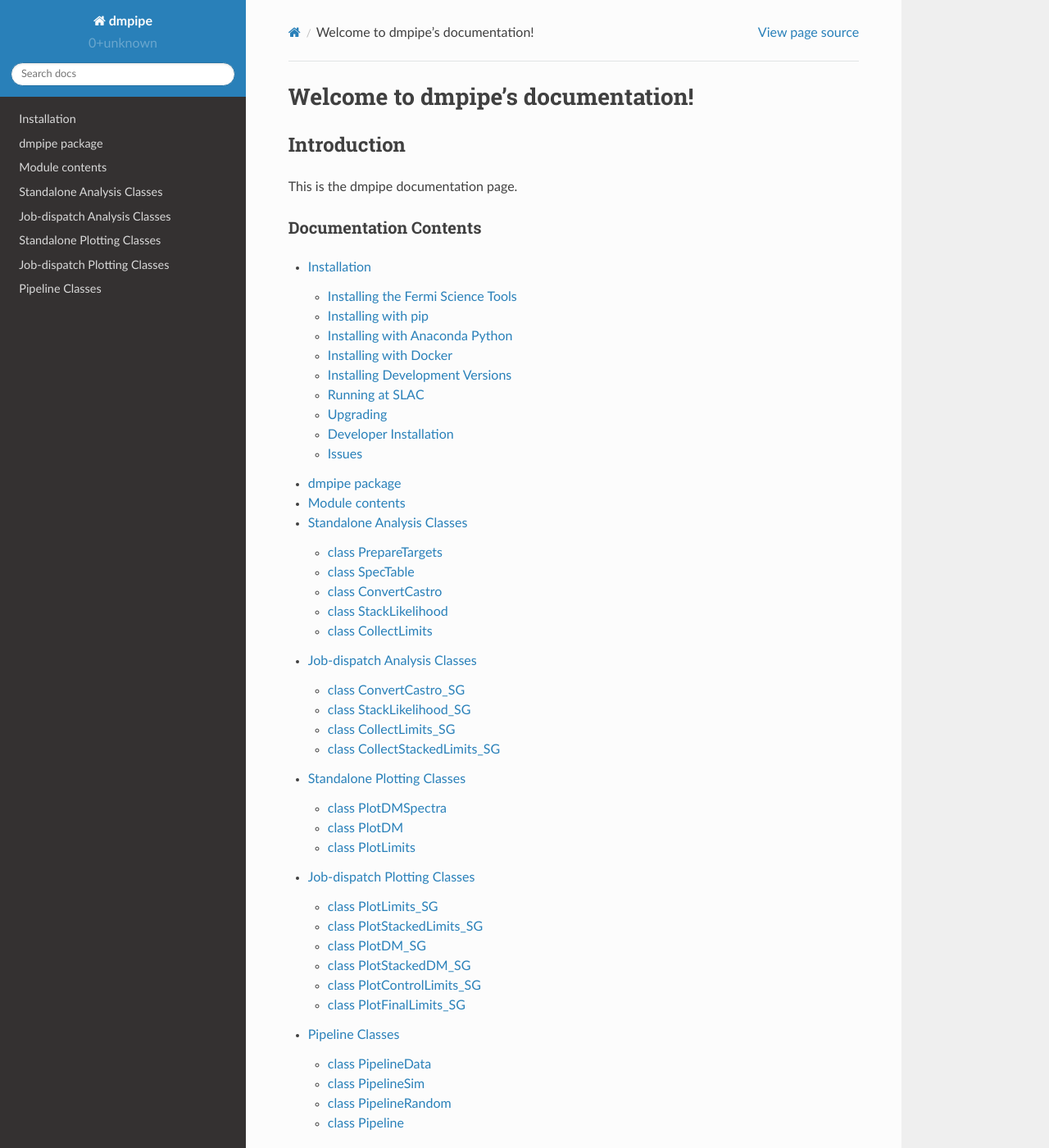
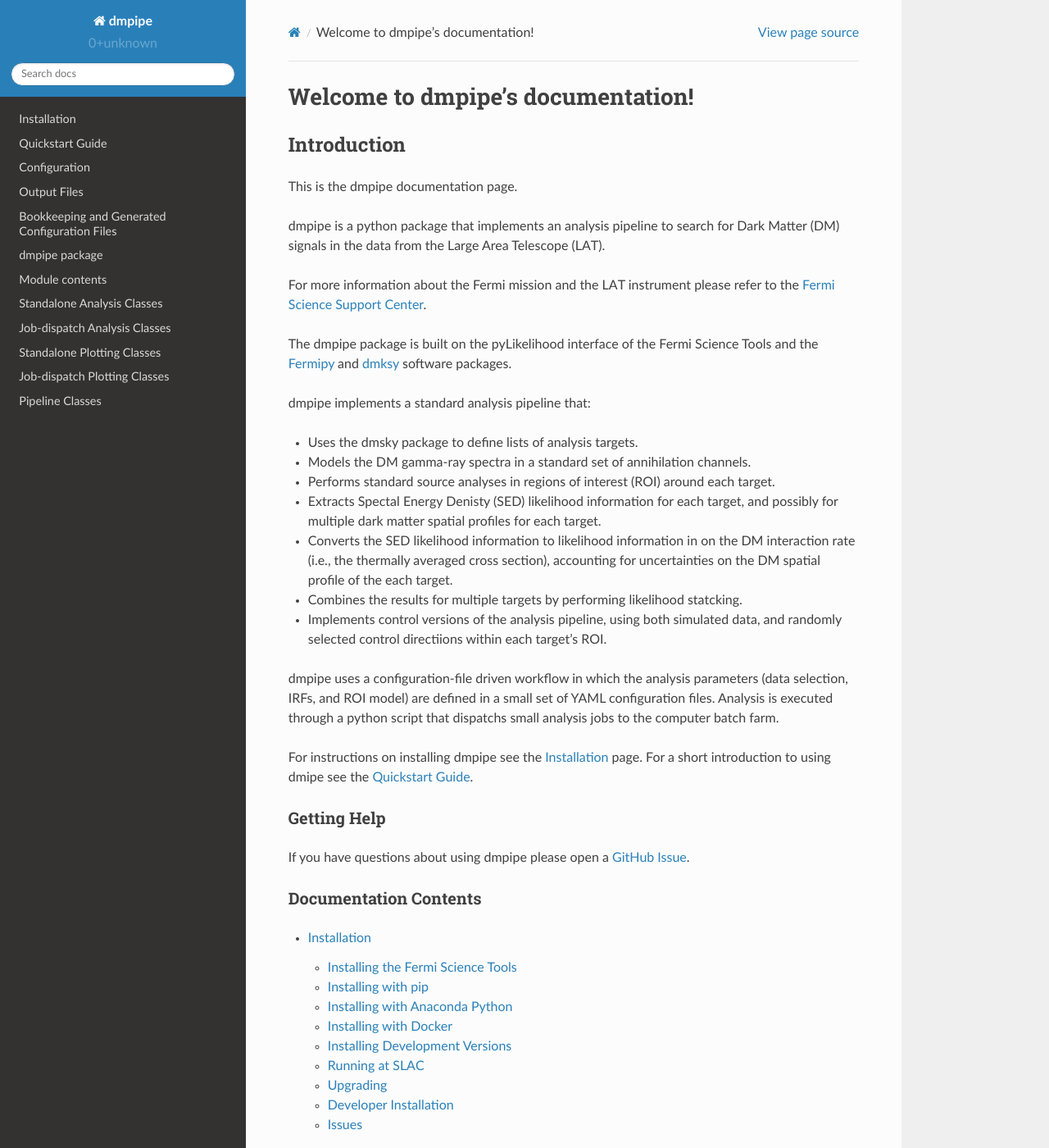
Before and after one commit to fermiPy/dmpipe, a Sphinx documentation site: the page built from docs/index.rst, in a window 1280 px wide and 1400 px high. Shown: the whole window at 82% size. Built offline with Sphinx 7.4.7 and the Read the Docs theme 2.0.0, drawn with Linux system fonts in a browser that asks for light colours; some of the changed text lies outside the part shown.

Commit message:
Updating docs

```diff
--- /dev/null
+++ b/docs/config.rst
@@ -0,0 +1,205 @@
+.. _config:
+
+Configuration
+=============
+
+This page describes the configuration management scheme used within
+the dmpipe package and documents the configuration parameters
+that can be set in the configuration file.
+
+
+##################################
+Class Configuration
+##################################
+
+Analysis classes in the dmpipe package all inherit from the `fermipy.jobs.Link`
+class, which allow user to invoke the class either interactively within python
+or from the unix command line.
+
+From the command line
+
+.. code-block:: bash
+
+   $ dmpipe-plot-dm --infile dSphs/segue_1/dmlike_ack2016_point_none.fits --chan bb --outfile dSphs/segue_1/dmlike_ack2016_point_none_bb.fits
+
+
+From python there are a number of ways to do it, we recommend this:
+
+.. code-block:: python
+
+   from dmipe.dm_plotting import PlotDM
+   link = PlotDM()
+   link.update_args(dict(infile='dSphs/segue_1/dmlike_ack2016_point_none.fits',
+                                     chan='bb', outfile='dSphs/segue_1/dmlike_ack2016_point_none_bb.fits'))
+   link.run()
+
+
+
+##################################
+Configuration File
+##################################
+
+dmpipe uses `YAML <http://yaml.org/>`_ files to read and write its
+configuration in a persistent format.  The configuration file has a
+hierarchical structure that groups parameters into dictionaries that
+are keyed to a section name (*data*, *binning*, etc.).
+
+.. code-block:: yaml
+   :caption: Sample Configuration
+
+   ttype: dSphs
+   rosters : ['test']
+   jpriors : ['none', 'lgauss']
+   spatial_models: ['point']
+   alias_dict : 'config/aliases_dSphs.yaml'
+
+   sim_defaults:
+       seed : 0
+       nsims : 20
+       profile : ack2016
+
+   sims:
+       'null' : {}
+       '100GeV_bb_1e25' : {}
+       '100GeV_bb_1e26' : {}
+
+   random: {}
+
+   plot_channels = ['bb', 'tautau']
+
+   data_plotting:
+       plot-castro : {}
+       plot-dm : {}
+       plot-limits : {}
+       plot-stacked-dm : {}
+       plot-stacked-limits : {}
+
+   sim_plotting:
+       plot-stacked-dm : {}
+       plot-stacked-limits : {}
+       plot-control-limits : {}
+
+   rand_plotting:
+       plot-stacked-dm : {}
+       plot-stacked-limits : {}
+
+
+
+.. _config_top:
+
+Top level configuration
+-----------------------
+
+Options at the top level apply to all parts of the analysis pipeline
+
+.. code-block:: yaml
+   :caption: Sample *top level* Configuration
+
+     # Top level
+     ttype : 'dSphs'
+     rosters : ['test']
+     jpriors : ['none', 'lgauss']
+     spatial_models: ['point']
+     alias_dict : 'config/aliases_dSphs.yaml'
+
+* ttype: str
+  Target tpye.  This is used for bookkeeping mainly, to give the naem of the top-level directory, and to
+  call out specfic configuration files.
+
+* rosters: list
+  List of `dmsky` rosters to analyze.   Each roster represents a self-consistent set of targets and DM models for each target.
+
+* jpriors : list
+  List of types of J-factor prior to use.
+
+* spatial_models: : list
+  List of types of spatial model to use when fitting the DM.  Options are
+  * point : A point source
+  * map: A spatial map (in a FITS file)
+  * radial: A radial profile (in at text file) and central direction
+
+* alias_dict : Filename [Optional]
+  Path to a file that give short names for the DM model to use with each target.
+
+.. note::
+  If multiple rosters include the same target and DM model, that target will only be analyzed once,
+  and those results will be re-used when combining each roster.
+
+
+
+.. _config_sims:
+
+Simulation configuration
+------------------------
+
+The *sim_defaults*, *sims* and *random* sections can be used to define
+analysis configurations for control studies with simulations and
+random sky directions.
+
+.. code-block:: yaml
+   :caption: Sample *simulation* Configuration
+
+   sim_defaults:
+       seed : 0
+       nsims : 20
+       profile : ack2016
+
+   sims:
+       'null' : {}
+       '100GeV_bb_1e25' : {}
+       '100GeV_bb_1e26' : {}
+
+   random: {}
+
+
+* sim_defaults : dict
+  This is a dictionary of the parameters to use for simulations.
+  This can be overridden for specific type of simulation.
+
+  * seed : int
+     Random number seed to use for the first simulation
+
+  * nsims : int
+     Number of simulations
+
+  * profile : str
+     Name of the DM spatial profile to use for simulations.  This must match a profile defined in the roster for each target.
+     The 'alias_dict' file can be used to remap longer profile names, or to define a common name for all the profiles in a roster.
+
+
+* sims : dict
+  This is a dictionary of the simulation scenarious to consider, and
+  of any option overrides for some of those scenarios.
+
+  Each defined simulation needs a 'config/sim_{sim_name}.yaml' to define the injected source to use for that simulation.
+
+* random: dict
+  This is a dictionary of the options to use for random sky direction control studies.
+
+
+_config_plotting
+
+Plotting configuration
+----------------------
+
+.. code-block:: yaml
+   :caption: Sample *plotting* Configuration
+
+
+   plot_channels = ['bb', 'tautau']
+
+   data_plotting:
+       plot-castro : {}
+       plot-dm : {}
+       plot-limits : {}
+       plot-stacked-dm : {}
+       plot-stacked-limits : {}
+
+   sim_plotting:
+       plot-stacked-dm : {}
+       plot-stacked-limits : {}
+       plot-control-limits : {}
+
+   rand_plotting:
+       plot-stacked-dm : {}
+       plot-stacked-limits : {}
--- a/docs/dmpipe.rst
+++ b/docs/dmpipe.rst
@@ -16,18 +16,11 @@
 Standalone Analysis Classes
 ===========================
 
-
-class PrepareTargets
---------------------
-
 .. autoclass:: PrepareTargets
     :members:
     :undoc-members:
     :show-inheritance:
 
-
-class SpecTable
----------------
 
 .. autoclass:: SpecTable
     :members:
@@ -35,26 +28,17 @@
     :show-inheritance:
 
 
-class ConvertCastro
--------------------
-
 .. autoclass:: ConvertCastro
     :members:
     :undoc-members:
     :show-inheritance:
 
 
-class StackLikelihood
----------------------
-
 .. autoclass:: StackLikelihood
     :members:
     :undoc-members:
     :show-inheritance:
 
-
-class CollectLimits
--------------------
 
 .. autoclass:: CollectLimits
     :members:
@@ -66,8 +50,6 @@
 Job-dispatch Analysis Classes
 =============================
 
-class ConvertCastro_SG
-----------------------
 
 .. autoclass:: ConvertCastro_SG
     :members:
@@ -75,26 +57,17 @@
     :show-inheritance:
 
 
-class StackLikelihood_SG
-------------------------
-
 .. autoclass:: StackLikelihood_SG
     :members:
     :undoc-members:
     :show-inheritance:
 
 
-class CollectLimits_SG
-----------------------
-
 .. autoclass:: CollectLimits_SG
     :members:
     :undoc-members:
     :show-inheritance:
 
-
-class CollectStackedLimits_SG
------------------------------
 
 .. autoclass:: CollectStackedLimits_SG
     :members:
@@ -107,26 +80,17 @@
 ===========================
 
 
-class PlotDMSpectra
--------------------
-
 .. autoclass:: PlotDMSpectra
     :members:
     :undoc-members:
     :show-inheritance:
 
 
-class PlotDM
-------------
-
 .. autoclass:: PlotDM
     :members:
     :undoc-members:
     :show-inheritance:
 
-
-class PlotLimits
-----------------
 
 .. autoclass:: PlotLimits
     :members:
@@ -137,17 +101,11 @@
 Job-dispatch Plotting Classes
 =============================
 
-class PlotLimits_SG
--------------------
-
 .. autoclass:: PlotLimits_SG
     :members:
     :undoc-members:
     :show-inheritance:
 
-
-class PlotStackedLimits_SG
---------------------------
 
 .. autoclass:: PlotStackedLimits_SG
     :members:
@@ -155,17 +113,11 @@
     :show-inheritance:
 
 
-class PlotDM_SG
--------------------
-
 .. autoclass:: PlotDM_SG
     :members:
     :undoc-members:
     :show-inheritance:
 
-
-class PlotStackedDM_SG
-----------------------
 
 .. autoclass:: PlotStackedDM_SG
     :members:
@@ -173,17 +125,11 @@
     :show-inheritance:
 
 
-class PlotControlLimits_SG
---------------------------
-
 .. autoclass:: PlotControlLimits_SG
     :members:
     :undoc-members:
     :show-inheritance:
 
-
-class PlotFinalLimits_SG
---------------------------
 
 .. autoclass:: PlotFinalLimits_SG
     :members:
@@ -195,8 +141,6 @@
 Pipeline Classes
 ================
 
-class PipelineData
-------------------
 
 .. autoclass:: PipelineData
     :members:
@@ -204,17 +148,11 @@
     :show-inheritance:
 
 
-class PipelineSim
------------------
-
 .. autoclass:: PipelineSim
     :members:
     :undoc-members:
     :show-inheritance:
 
-
-class PipelineRandom
---------------------
 
 .. autoclass:: PipelineRandom
     :members:
@@ -222,9 +160,6 @@
     :show-inheritance:
 
 
-class Pipeline
---------------
-
 .. autoclass:: Pipeline
     :members:
     :undoc-members:
--- a/docs/index.rst
+++ b/docs/index.rst
@@ -12,6 +12,55 @@
 
 This is the dmpipe documentation page.
 
+dmpipe is a python package that implements
+an analysis pipeline to search for Dark Matter (DM) signals
+in the data from the Large Area Telescope (LAT).
+
+For more information about the Fermi mission and the LAT instrument please
+refer to the `Fermi Science Support Center <http://fermi.gsfc.nasa.gov/ssc/>`_.
+
+The dmpipe package is built on the pyLikelihood interface of the
+Fermi Science Tools and the `Fermipy <https://fermipy.readthedocs.io/en/latest/>`_
+and `dmksy <https://dmsky.readthedocs.io/en/latest/>`_
+software packages.
+
+
+dmpipe implements a standard analysis pipeline that:
+
+* Uses the dmsky package to define lists of analysis targets.
+
+* Models the DM gamma-ray spectra in a standard set of annihilation channels.
+
+* Performs standard source analyses in regions of interest (ROI) around each target.
+
+* Extracts Spectal Energy Denisty (SED) likelihood information for each target,
+  and possibly for multiple dark matter spatial profiles for each target.
+
+* Converts the SED likelihood information to likelihood information in
+  on the DM interaction rate (i.e., the thermally averaged cross
+  section), accounting for uncertainties on the DM spatial profile of
+  the each target.
+
+* Combines the results for multiple targets by performing likelihood statcking.
+
+* Implements control versions of the analysis pipeline, using both
+  simulated data, and randomly selected control directiions within
+  each target's ROI.
+
+dmpipe uses a configuration-file driven workflow in which the
+analysis parameters (data selection, IRFs, and ROI model) are defined
+in a small set of YAML configuration files.  Analysis is executed through a python
+script that dispatchs small analysis jobs to the computer batch farm.
+
+For instructions on installing dmpipe see the :ref:`install` page.
+For a short introduction to using dmipe see the :ref:`quickstart`.
+
+Getting Help
+------------
+
+If you have questions about using dmpipe please open a `GitHub Issue
+<https://github.com/fermiPy/dmpipe/issues>`_.
+
 
 Documentation Contents
 ----------------------
@@ -21,6 +70,9 @@
    :maxdepth: 3
 
    install
+   quickstart
+   config
+   output
    dmpipe
 
 Indices and tables
```
Also changed, not shown: docs/output.rst (added, +45 -0 lines), docs/quickstart.rst (added, +98 -0 lines).
